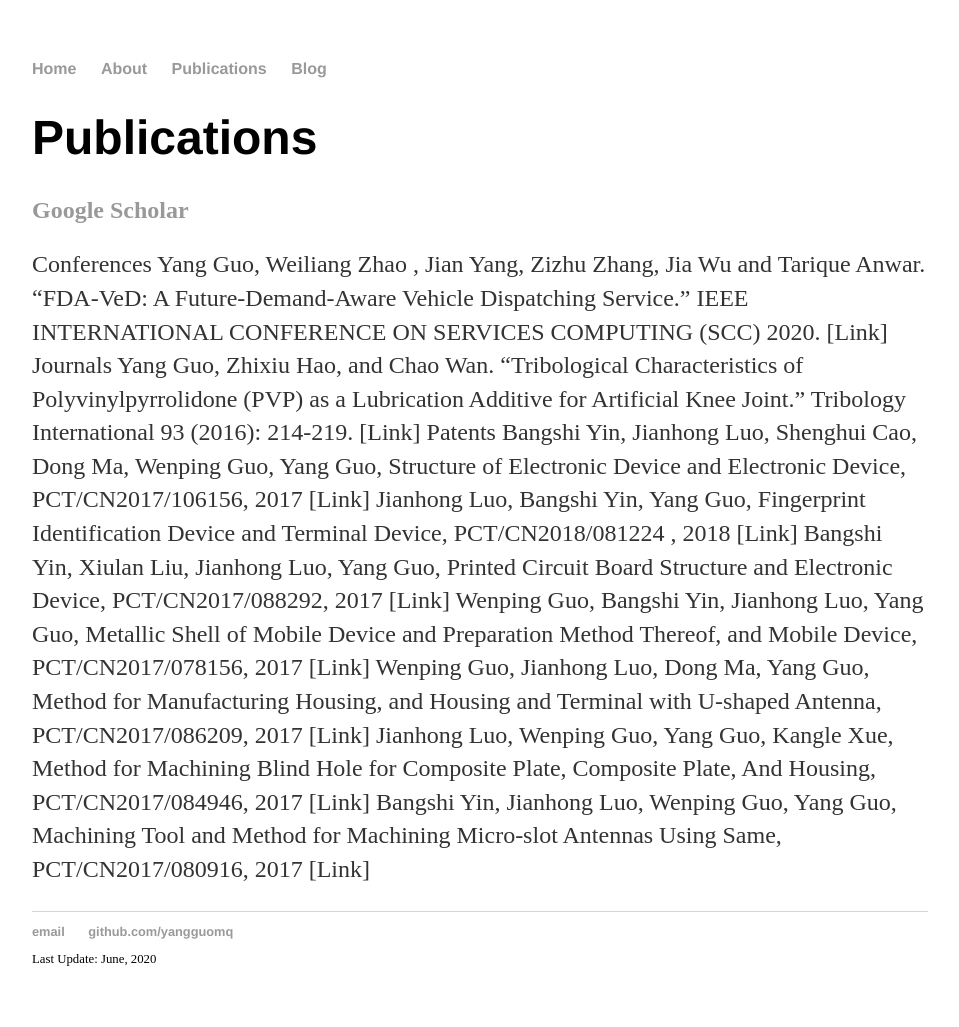
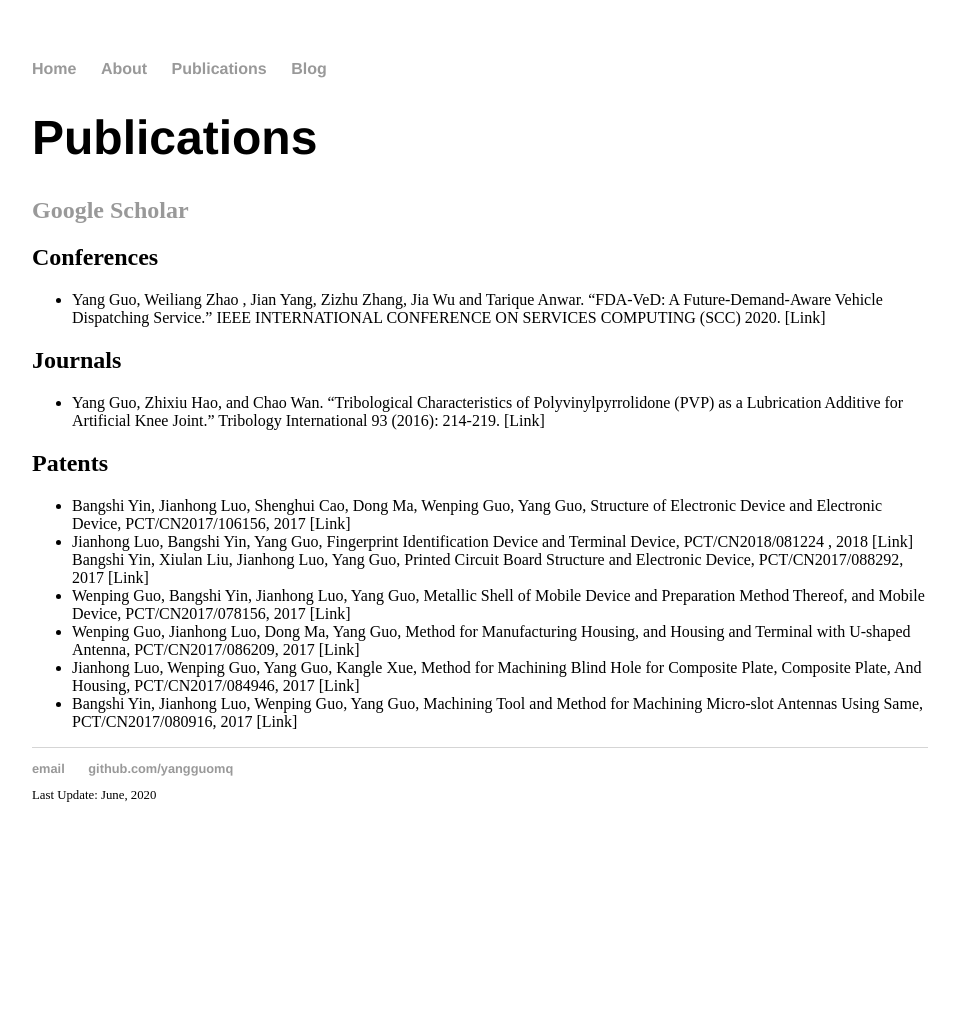
Before and after one commit to yangguomq/yangguomq.github.io, a Jekyll site: the page built from publication/index.md, in a window 1280 px wide. Shown: the whole page, without its empty margins (160-1119 px from the left). Built offline with Jekyll 4.4.1, drawn with Linux system fonts in a browser that asks for light colours; our own code applies the rules of GitHub Pages for plain Markdown files; after the commit the page ends 900 px from its top, so only the background shows below that.

```diff
--- a/publication/index.md
+++ b/publication/index.md
@@ -1,14 +1,17 @@
 # Publications
 ## [Google Scholar](https://scholar.google.com/citations?user=BnbauT4AAAAJ&hl=en&authuser=1)
-Conferences
-Yang Guo, Weiliang Zhao , Jian Yang, Zizhu Zhang, Jia Wu and Tarique Anwar. "FDA-VeD: A Future-Demand-Aware Vehicle Dispatching Service." IEEE INTERNATIONAL CONFERENCE ON SERVICES COMPUTING (SCC) 2020. [Link]
-Journals
-Yang Guo, Zhixiu Hao, and Chao Wan. "Tribological Characteristics of Polyvinylpyrrolidone (PVP) as a Lubrication Additive for Artificial Knee Joint." Tribology International 93 (2016): 214-219. [Link]
-Patents
-Bangshi Yin, Jianhong Luo, Shenghui Cao, Dong Ma, Wenping Guo, Yang Guo, Structure of Electronic Device and Electronic Device, PCT/CN2017/106156, 2017 [Link]
-Jianhong Luo, Bangshi Yin, Yang Guo, Fingerprint Identification Device and Terminal Device, PCT/CN2018/081224 , 2018 [Link]
+
+## Conferences
+- Yang Guo, Weiliang Zhao , Jian Yang, Zizhu Zhang, Jia Wu and Tarique Anwar. "FDA-VeD: A Future-Demand-Aware Vehicle Dispatching Service." IEEE INTERNATIONAL CONFERENCE ON SERVICES COMPUTING (SCC) 2020. [Link]
+
+## Journals
+- Yang Guo, Zhixiu Hao, and Chao Wan. "Tribological Characteristics of Polyvinylpyrrolidone (PVP) as a Lubrication Additive for Artificial Knee Joint." Tribology International 93 (2016): 214-219. [Link]
+
+## Patents
+- Bangshi Yin, Jianhong Luo, Shenghui Cao, Dong Ma, Wenping Guo, Yang Guo, Structure of Electronic Device and Electronic Device, PCT/CN2017/106156, 2017 [Link]
+- Jianhong Luo, Bangshi Yin, Yang Guo, Fingerprint Identification Device and Terminal Device, PCT/CN2018/081224 , 2018 [Link]
 Bangshi Yin, Xiulan Liu, Jianhong Luo, Yang Guo,  Printed Circuit Board Structure and Electronic Device,  PCT/CN2017/088292, 2017 [Link]
-Wenping Guo, Bangshi Yin, Jianhong Luo, Yang Guo, Metallic Shell of Mobile Device and Preparation Method Thereof, and Mobile Device, PCT/CN2017/078156, 2017 [Link]
-Wenping Guo, Jianhong Luo, Dong Ma, Yang Guo, Method for Manufacturing Housing, and Housing and Terminal with U-shaped Antenna, PCT/CN2017/086209, 2017 [Link]
-Jianhong Luo, Wenping Guo, Yang Guo, Kangle Xue, Method for Machining Blind Hole for Composite Plate, Composite Plate, And Housing, PCT/CN2017/084946, 2017 [Link]
-Bangshi Yin, Jianhong Luo, Wenping Guo, Yang Guo, Machining Tool and Method for Machining Micro-slot Antennas Using Same, PCT/CN2017/080916, 2017 [Link]
+- Wenping Guo, Bangshi Yin, Jianhong Luo, Yang Guo, Metallic Shell of Mobile Device and Preparation Method Thereof, and Mobile Device, PCT/CN2017/078156, 2017 [Link]
+- Wenping Guo, Jianhong Luo, Dong Ma, Yang Guo, Method for Manufacturing Housing, and Housing and Terminal with U-shaped Antenna, PCT/CN2017/086209, 2017 [Link]
+- Jianhong Luo, Wenping Guo, Yang Guo, Kangle Xue, Method for Machining Blind Hole for Composite Plate, Composite Plate, And Housing, PCT/CN2017/084946, 2017 [Link]
+- Bangshi Yin, Jianhong Luo, Wenping Guo, Yang Guo, Machining Tool and Method for Machining Micro-slot Antennas Using Same, PCT/CN2017/080916, 2017 [Link]
```
